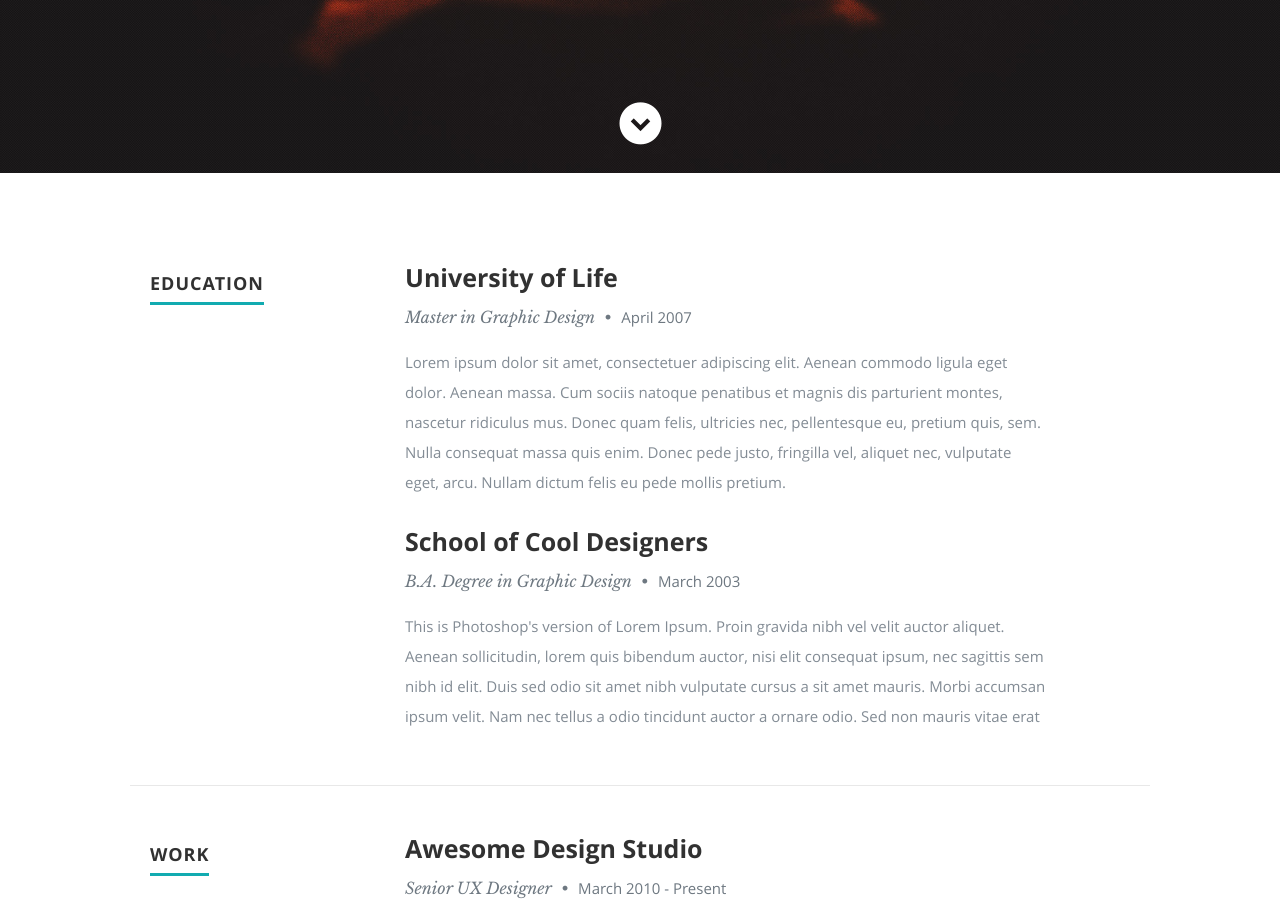
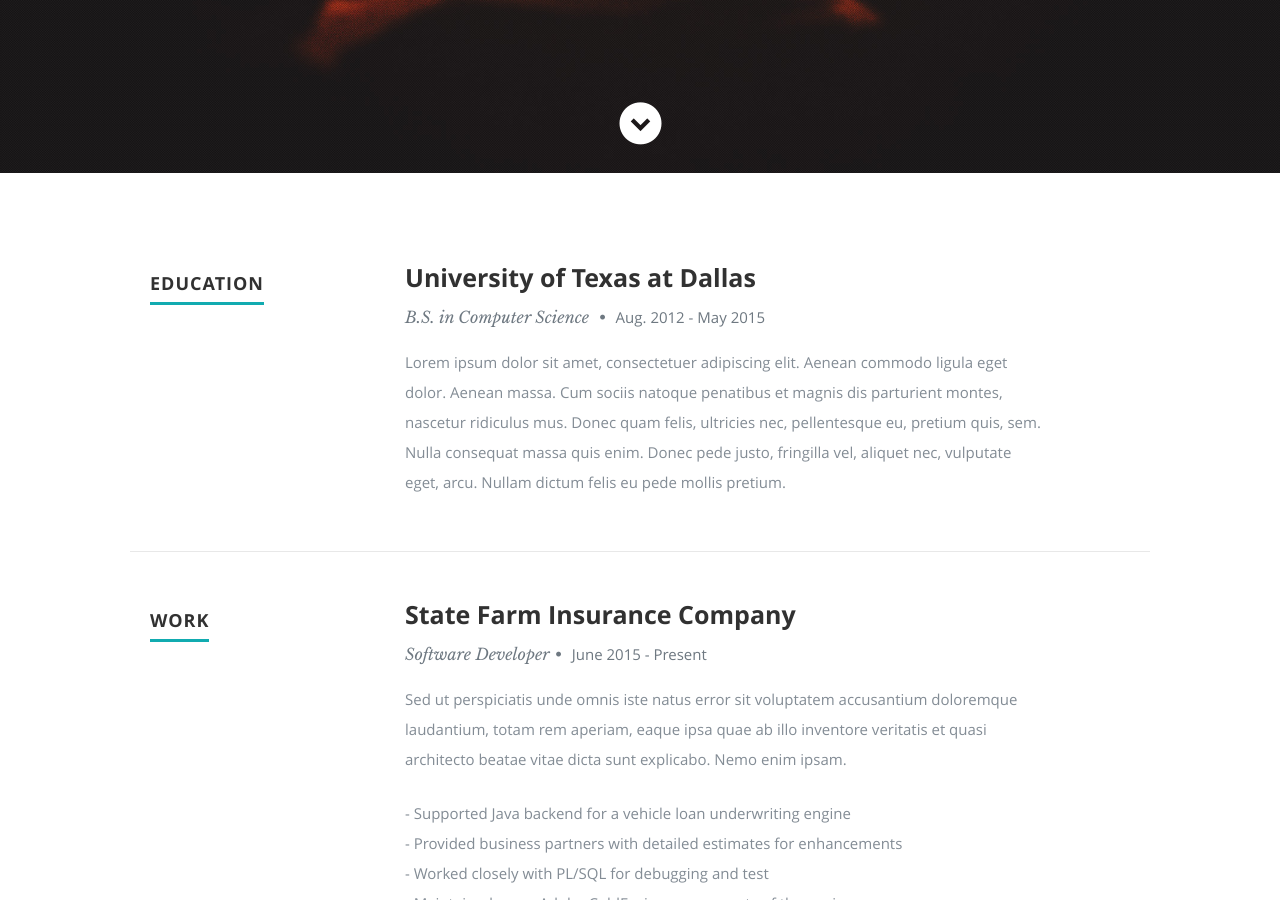
Before and after one commit to Alankrut/alankrut.github.io, a Jekyll site: the page index.html, which Jekyll copies as it is, in a window 1280 px wide and 900 px high, scrolled down 727 px. Built offline with Jekyll 4.4.1, drawn with Linux system fonts in a browser that asks for light colours; nearby versions of some CDN libraries; some of the changed text lies outside the part shown.

Commit message:
Updating info
Added resume, will properly download now. Adding information to
index.html based off of resume

```diff
--- a/index.html
+++ b/index.html
@@ -100,32 +100,14 @@
 
                <div class="twelve columns">
 
-                  <h3>University of Life</h3>
-                  <p class="info">Master in Graphic Design <span>&bull;</span> <em class="date">April 2007</em></p>
+                  <h3>University of Texas at Dallas</h3>
+                  <p class="info">B.S. in Computer Science <span>&bull;</span> <em class="date">Aug. 2012 - May 2015</em></p>
 
                   <p>
                   Lorem ipsum dolor sit amet, consectetuer adipiscing elit. Aenean commodo ligula eget dolor. Aenean massa.
                   Cum sociis natoque penatibus et magnis dis parturient montes, nascetur ridiculus mus. Donec quam felis,
                   ultricies nec, pellentesque eu, pretium quis, sem. Nulla consequat massa quis enim.
                   Donec pede justo, fringilla vel, aliquet nec, vulputate eget, arcu. Nullam dictum felis eu pede mollis pretium.
-                  </p>
-
-               </div>
-
-            </div> <!-- item end -->
-
-            <div class="row item">
-
-               <div class="twelve columns">
-
-                  <h3>School of Cool Designers</h3>
-                  <p class="info">B.A. Degree in Graphic Design <span>&bull;</span> <em class="date">March 2003</em></p>
-
-                  <p>
-                  This is Photoshop's version  of Lorem Ipsum. Proin gravida nibh vel velit auctor aliquet.
-                  Aenean sollicitudin, lorem quis bibendum auctor, nisi elit consequat ipsum, nec sagittis sem
-                  nibh id elit. Duis sed odio sit amet nibh vulputate cursus a sit amet mauris. Morbi accumsan
-                  ipsum velit. Nam nec tellus a odio tincidunt auctor a ornare odio. Sed non  mauris vitae erat
                   </p>
 
                </div>
@@ -151,15 +133,15 @@
 
                <div class="twelve columns">
 
-                  <h3>Awesome Design Studio</h3>
-                  <p class="info">Senior UX Designer <span>&bull;</span> <em class="date">March 2010 - Present</em></p>
-
-                  <p>
-                  Lorem ipsum dolor sit amet, consectetuer adipiscing elit. Aenean commodo ligula eget dolor. Aenean massa.
-                  Cum sociis natoque penatibus et magnis dis parturient montes, nascetur ridiculus mus. Donec quam felis,
-                  ultricies nec, pellentesque eu, pretium quis, sem. Nulla consequat massa quis enim.
-                  Donec pede justo, fringilla vel, aliquet nec, vulputate eget, arcu. Nullam dictum felis eu pede mollis pretium.
-                  </p>
+                  <h3>State Farm Insurance Company</h3>
+                  <p class="info">Software Developer<span>&bull;</span> <em class="date">June 2015 - Present</em></p>
+                    <p>Sed ut perspiciatis unde omnis iste natus error sit voluptatem accusantium doloremque laudantium, totam rem aperiam, eaque ipsa quae ab illo inventore veritatis et quasi architecto beatae vitae dicta sunt explicabo. Nemo enim ipsam.</p>
+                  <ul>
+                      <li>- Supported Java backend for a vehicle loan underwriting engine</li>
+                      <li>- Provided business partners with detailed estimates for enhancements</li>
+                      <li>- Worked closely with PL/SQL for debugging and test</li>
+                      <li>- Maintained some Adobe ColdFusion components of the engine</li>
+                  </ul>
 
                </div>
 
@@ -169,16 +151,14 @@
 
                <div class="twelve columns">
 
-                  <h3>Super Cool Studio</h3>
-                  <p class="info">UX Designer <span>&bull;</span> <em class="date">March 2007 - February 2010</em></p>
-
-                  <p>
-                  This is Photoshop's version  of Lorem Ipsum. Proin gravida nibh vel velit auctor aliquet.
-                  Aenean sollicitudin, lorem quis bibendum auctor, nisi elit consequat ipsum, nec sagittis sem
-                  nibh id elit. Duis sed odio sit amet nibh vulputate cursus a sit amet mauris. Morbi accumsan
-                  ipsum velit. Nam nec tellus a odio tincidunt auctor a ornare odio. Sed non  mauris vitae erat
-                  </p>
-
+                <h3>UTS Warranty</h3>
+                    <p class="info">Intern Developer <span>&bull;</span> <em class="date">Apr. 2013 - Nov. 2014</em></p>
+                    <p>Sed ut perspiciatis unde omnis iste natus error sit voluptatem accusantium doloremque laudantium, totam rem aperiam, eaque ipsa quae ab illo inventore veritatis et quasi architecto beatae vitae dicta sunt explicabo. Nemo enim ipsam.</p>
+                    <ul>
+                        <li>- Developed Android client for company’s web services</li>
+                        <li>- Integrated JSON parsing into Android app</li>
+                        <li>- Worked closely with MS SQL to ensure data integrity</li>
+                    </ul>
                </div>
 
             </div> <!-- item end -->
@@ -544,7 +524,7 @@
 
                <div class="columns download">
                   <p>
-                     <a href="#" class="button"><i class="fa fa-download"></i>Download Resume</a>
+                     <a href="Resume.pdf" target="_blank" class="button"><i class="fa fa-download"></i>Download Resume</a>
                   </p>
                </div>
 
@@ -555,12 +535,6 @@
             <aside class="four columns footer-widgets">
 
                 <div class="widget widget_contact">
-
-					   <h4>Phone</h4>
-					   <p class="address">
-						   <a>(469) 432-3559</a>
-					   </p>
-
                        <h4>Email</h4>
 					   <p class="address">
 						   <a href="mailto:alankrut@gmail.com">alankrut@gmail.com</a>
```
Also changed, not shown: 1 other file.
